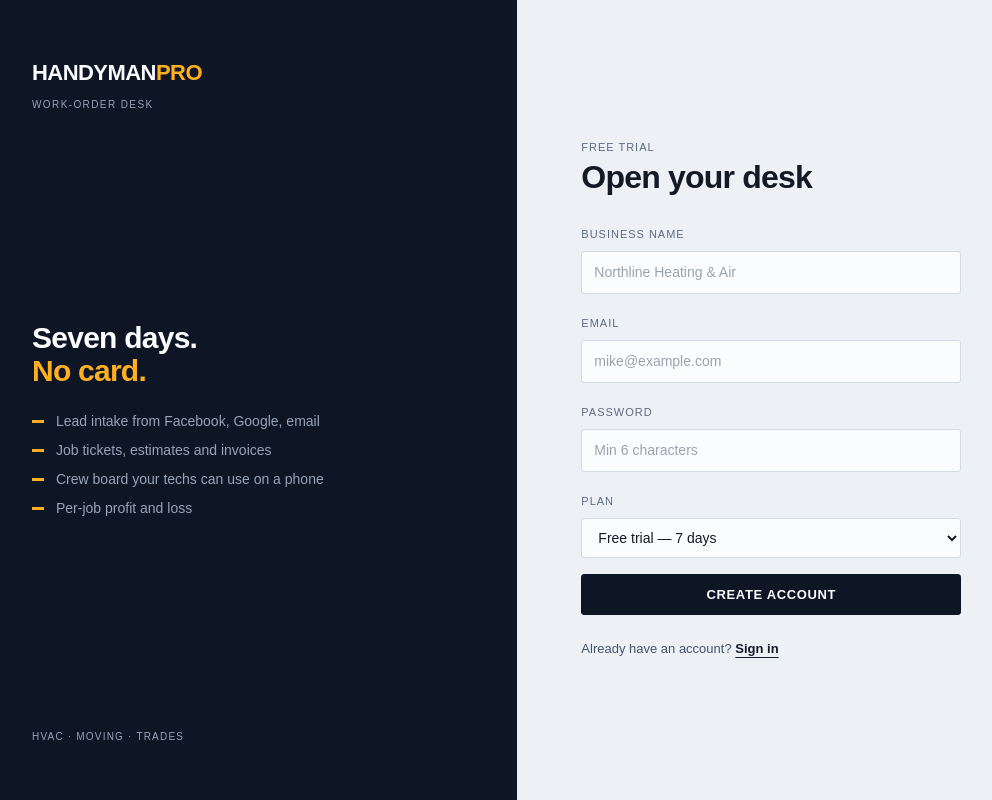
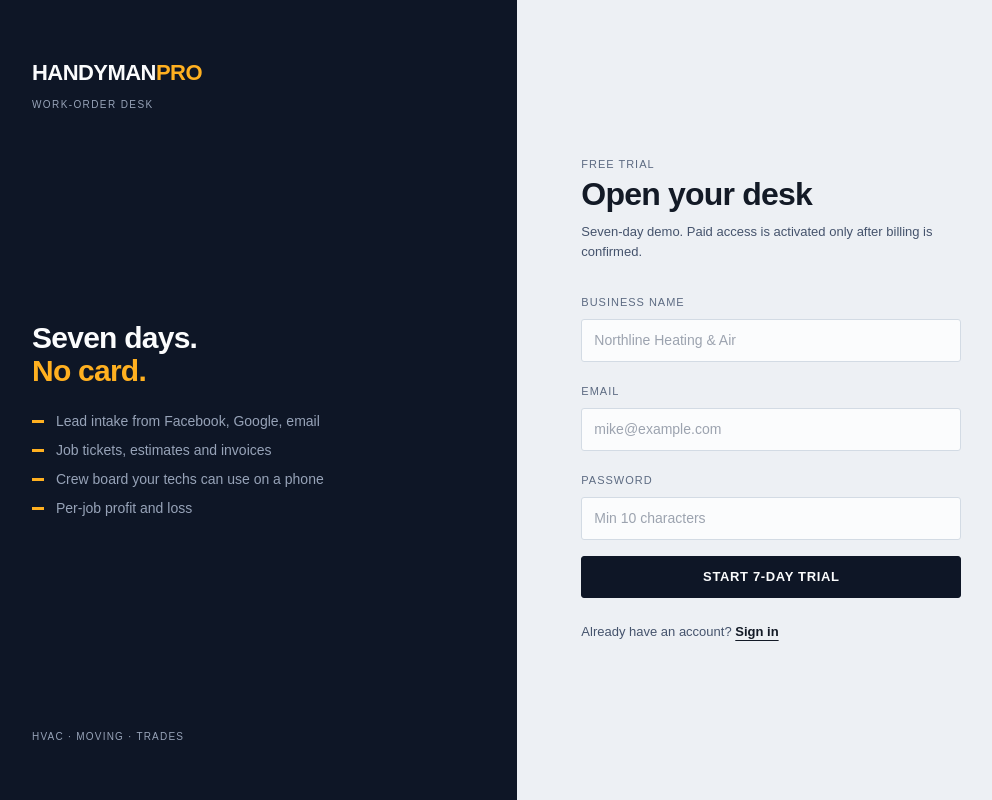
Before and after one commit to ctmakc/Crmhandyman, a Next.js app: page /register in a window 1280 px wide. Shown: the whole page, without its empty margins (16-1008 px from the left). Built offline with nearby package versions, Linux system fonts and the light colour scheme; a web font is replaced by a local one.

Commit message:
ux: make signup accurately trial-only

```diff
--- a/src/app/register/page.tsx
+++ b/src/app/register/page.tsx
@@ -5,7 +5,7 @@ import { buttonClass } from "@/components/ui/primitives";
 
 export default function RegisterPage() {
   const router = useRouter();
-  const [form, setForm] = useState({ businessName: "", email: "", password: "", plan: "demo" });
+  const [form, setForm] = useState({ businessName: "", email: "", password: "" });
   const [loading, setLoading] = useState(false);
   const [error, setError] = useState("");
 
@@ -41,9 +41,7 @@ export default function RegisterPage() {
           <span className="text-[22px] font-black tracking-tight text-plate">
             HANDYMAN<span className="text-amber">PRO</span>
           </span>
-          <p className="mono mt-2 text-[10px] uppercase tracking-[0.14em] text-ink-rail">
-            Work-order desk
-          </p>
+          <p className="mono mt-2 text-[10px] uppercase tracking-[0.14em] text-ink-rail">Work-order desk</p>
         </div>
 
         <div className="hidden lg:block">
@@ -58,35 +56,26 @@ export default function RegisterPage() {
               "Job tickets, estimates and invoices",
               "Crew board your techs can use on a phone",
               "Per-job profit and loss",
-            ].map((f) => (
-              <li key={f} className="flex items-baseline gap-3 text-[14px] text-ink-rail">
-                <span
-                  className="inline-block h-[3px] w-3 shrink-0 translate-y-[-3px]"
-                  style={{ background: "var(--amber)" }}
-                />
-                {f}
+            ].map((feature) => (
+              <li key={feature} className="flex items-baseline gap-3 text-[14px] text-ink-rail">
+                <span className="inline-block h-[3px] w-3 shrink-0 translate-y-[-3px]" style={{ background: "var(--amber)" }} />
+                {feature}
               </li>
             ))}
           </ul>
         </div>
 
-        <p className="mono text-[10px] uppercase tracking-[0.12em] text-ink-rail">
-          HVAC · Moving · Trades
-        </p>
+        <p className="mono text-[10px] uppercase tracking-[0.12em] text-ink-rail">HVAC · Moving · Trades</p>
       </aside>
 
       <main className="flex items-center px-6 py-12 lg:px-16">
         <div className="w-full max-w-[380px]">
           <div className="eyebrow">Free trial</div>
-          <h1 className="mt-2 text-[32px] font-black leading-none tracking-tight text-ink">
-            Open your desk
-          </h1>
+          <h1 className="mt-2 text-[32px] font-black leading-none tracking-tight text-ink">Open your desk</h1>
+          <p className="mt-3 text-[13px] text-ink-2">Seven-day demo. Paid access is activated only after billing is confirmed.</p>
 
           {error && (
-            <p
-              className="mono mt-5 border-l-2 py-1 pl-3 text-[12px]"
-              style={{ borderColor: "var(--rose)", color: "var(--rose-ink)" }}
-            >
+            <p className="mono mt-5 border-l-2 py-1 pl-3 text-[12px]" style={{ borderColor: "var(--rose)", color: "var(--rose-ink)" }}>
               {error}
             </p>
           )}
@@ -97,8 +86,9 @@ export default function RegisterPage() {
               <input
                 type="text"
                 required
+                maxLength={160}
                 value={form.businessName}
-                onChange={(e) => setForm((f) => ({ ...f, businessName: e.target.value }))}
+                onChange={(e) => setForm((value) => ({ ...value, businessName: e.target.value }))}
                 placeholder="Northline Heating & Air"
                 className={field}
               />
@@ -109,7 +99,7 @@ export default function RegisterPage() {
                 type="email"
                 required
                 value={form.email}
-                onChange={(e) => setForm((f) => ({ ...f, email: e.target.value }))}
+                onChange={(e) => setForm((value) => ({ ...value, email: e.target.value }))}
                 placeholder="mike@example.com"
                 className={field}
               />
@@ -119,39 +109,23 @@ export default function RegisterPage() {
               <input
                 type="password"
                 required
-                minLength={6}
+                minLength={10}
                 value={form.password}
-                onChange={(e) => setForm((f) => ({ ...f, password: e.target.value }))}
-                placeholder="Min 6 characters"
+                onChange={(e) => setForm((value) => ({ ...value, password: e.target.value }))}
+                placeholder="Min 10 characters"
+                autoComplete="new-password"
                 className={field}
               />
             </div>
-            <div>
-              <label className="eyebrow">Plan</label>
-              <select
-                value={form.plan}
-                onChange={(e) => setForm((f) => ({ ...f, plan: e.target.value }))}
-                className={field}
-              >
-                <option value="demo">Free trial — 7 days</option>
-                <option value="paid">Full access</option>
-              </select>
-            </div>
 
-            <button
-              type="submit"
-              disabled={loading}
-              className={`${buttonClass("primary")} w-full py-2.5`}
-            >
-              {loading ? "Creating…" : "Create account"}
+            <button type="submit" disabled={loading} className={`${buttonClass("primary")} w-full py-2.5`}>
+              {loading ? "Creating…" : "Start 7-day trial"}
             </button>
           </form>
 
           <p className="mt-6 text-[13px] text-ink-2">
             Already have an account?{" "}
-            <a href="/login" className="font-bold text-ink underline underline-offset-4">
-              Sign in
-            </a>
+            <a href="/login" className="font-bold text-ink underline underline-offset-4">Sign in</a>
           </p>
         </div>
       </main>
```
